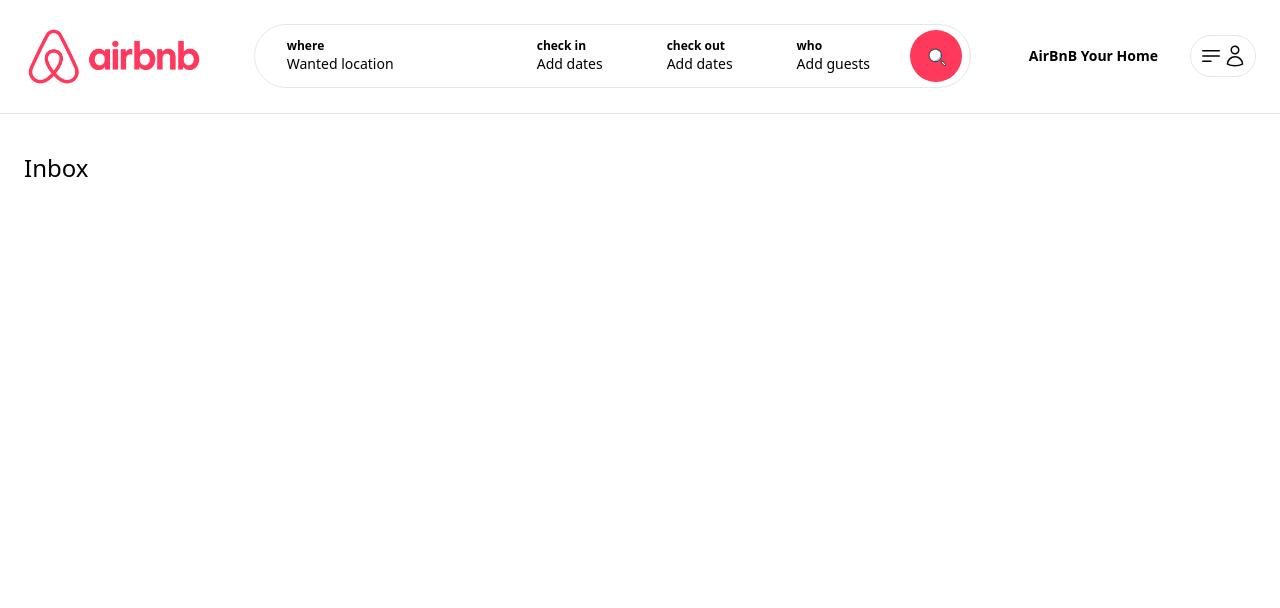
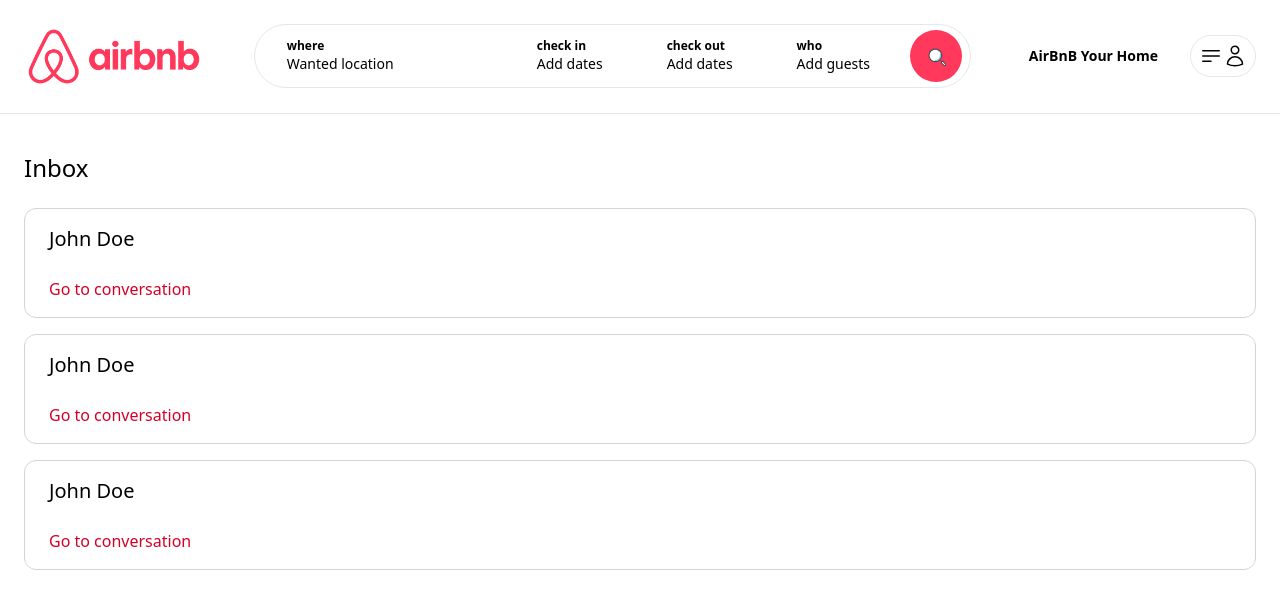
Before and after one commit to ndalo-ben/AirBnB_Clone, a Next.js app: page /inbox in a window 1280 px wide. Shown: the top 608 px of the page. Built offline with nearby package versions, Linux system fonts and the light colour scheme.

Commit message:
implement inbox page

```diff
--- /dev/null
+++ b/app/components/inbox/Conversation.tsx
@@ -0,0 +1,12 @@
+
+const Conversation = () => {
+    return (
+        <div className="px-6 py-4 border border-gray-300 rounded-xl">
+            <p className="mb-6 text-xl">John Doe</p>
+
+            <p className="text-airbnb-dark">Go to conversation</p>
+        </div>
+    )
+}
+
+export default Conversation
--- a/app/inbox/page.tsx
+++ b/app/inbox/page.tsx
@@ -1,8 +1,13 @@
+import Conversation from "../components/inbox/Conversation"
 
 const InboxPage = () => {
   return (
-    <main className='max-w-[1500px] mx-auto px-6 pb-6'>
+    <main className='max-w-[1500px] mx-auto px-6 pb-6 space-y-4'>
         <h1 className="my-6 text-2xl">Inbox</h1>
+
+        <Conversation />
+        <Conversation />
+        <Conversation />
     </main>
   )
 }
```
